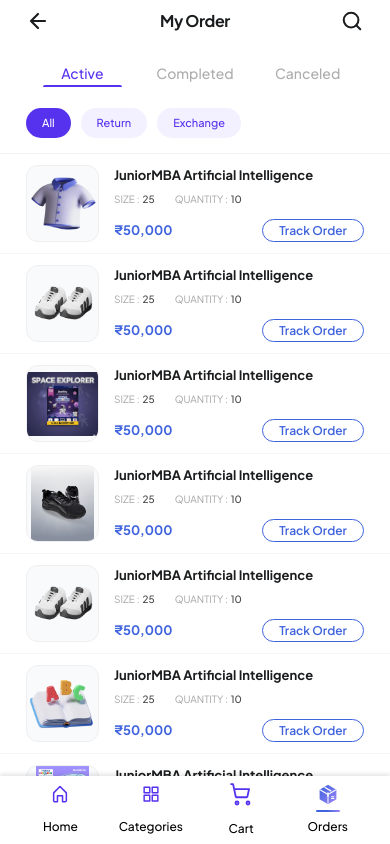
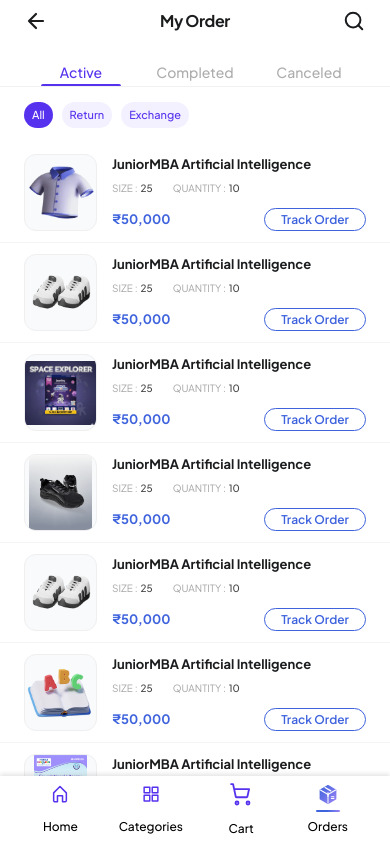
Before and after one commit to shreeram-kaudare-tc/student-kare, an Angular app in the folder student-kare-fe/: page /my-order in a window 390 px wide. Built offline with nearby package versions, Linux system fonts and the light colour scheme.

Commit message:
my order active button

```diff
--- a/student-kare-fe/src/app/pages/my-order/my-order.html
+++ b/student-kare-fe/src/app/pages/my-order/my-order.html
@@ -4,10 +4,10 @@
   <div class="flex-1 overflow-y-auto bg-white [scrollbar-width:none] [&::-webkit-scrollbar]:hidden pb-[100px]">
 
     <!-- Header Stack -->
-    <div class="w-full flex flex-col pt-0 bg-white sticky top-0 z-30 border-b border-[#F1F1F1]">
+    <div class="w-full flex flex-col pt-0 bg-white sticky top-0 z-30">
 
       <!-- Title Row -->
-      <div class="flex items-center justify-between px-[clamp(26px,5vw,50px)] py-[10px] h-[41px]">
+      <div class="flex items-center justify-between px-[clamp(24px,5vw,50px)] py-[10px] h-[41px]">
         <button (click)="goBack()" class="w-[24px] h-[24px] flex items-center justify-center active:scale-95 transition-transform">
           <svg width="24" height="24" viewBox="0 0 24 24" fill="none" stroke="#1A1C1E" stroke-width="2.2" stroke-linecap="round" stroke-linejoin="round">
             <path d="M19 12H5M12 5l-7 7 7 7" />
@@ -27,7 +27,8 @@
 
       <!-- Tabs + Chips Block -->
       <div class="flex flex-col">
-        <div class="flex bg-white h-[28px] px-[clamp(26px,5vw,50px)]">
+        <!-- Tab bar: With Gray Line divider -->
+        <div class="flex bg-white h-[28px] px-[clamp(24px,5vw,50px)] border-b border-[#F1F1F1]">
           @for (tab of tabs; track tab.key) {
           <button (click)="activeTab = tab.key" class="flex-1 max-w-[200px] flex flex-col items-center justify-center relative outline-none h-full">
             <span class="text-[14px] font-medium transition-all duration-300"
@@ -37,18 +38,19 @@
               {{ tab.label }}
             </span>
             @if (activeTab === tab.key) {
-            <div class="absolute bottom-0 left-[15%] right-[15%] h-[2.5px] bg-[#5732EE] rounded-t-full"></div>
+            <div class="absolute bottom-0 left-[15%] right-[15%] h-[2.5px] bg-[#5732EE] rounded-t-full z-10"></div>
             }
           </button>
           }
         </div>
 
-        <div class="h-[6px]"></div>
+        <div class="h-[15px]"></div>
 
-        <div class="flex items-center gap-[10px] px-[clamp(26px,5vw,50px)] py-[15px] overflow-x-auto [scrollbar-width:none] [&::-webkit-scrollbar]:hidden">
+        <!-- Filter chips: Exactly per Frame 1686563914 -->
+        <div class="flex items-center gap-[9px] px-[24px] h-[26px] overflow-x-auto [scrollbar-width:none] [&::-webkit-scrollbar]:hidden">
           @for (chip of chips; track chip) {
           <button (click)="activeChip = chip"
-                  class="h-[30px] px-[16px] rounded-[16px] text-[11px] font-medium transition-all flex-shrink-0 active:scale-95"
+                  class="h-[26px] px-[8px] py-[4px] rounded-[16px] text-[11px] font-medium transition-all flex-shrink-0 active:scale-95"
                   [class.bg-[#5732EE]]="activeChip === chip"
                   [class.text-white]="activeChip === chip"
                   [class.bg-[#F3F0FF]]="activeChip !== chip"
@@ -57,13 +59,15 @@
           </button>
           }
         </div>
+
+        <div class="h-[15px]"></div>
       </div>
     </div>
 
     <!-- Order list -->
     <div class="w-full flex flex-col gap-0 bg-white">
       @for (order of filteredOrders; track order.id; let i = $index) {
-      <div class="flex items-center w-full min-h-[99px] py-[11px] px-[clamp(26px,5vw,50px)] gap-[clamp(15px,3vw,30px)] transition-all border-b border-[#F5F5F5]"
+      <div class="flex items-center w-full min-h-[99px] py-[11px] px-[clamp(24px,5vw,50px)] gap-[clamp(15px,3vw,30px)] transition-all border-b border-[#F5F5F5]"
            [class.bg-[#F8F8F8]]="selectedOrderIds.has(order.id)"
            [class.bg-white]="!selectedOrderIds.has(order.id)">
 
```
